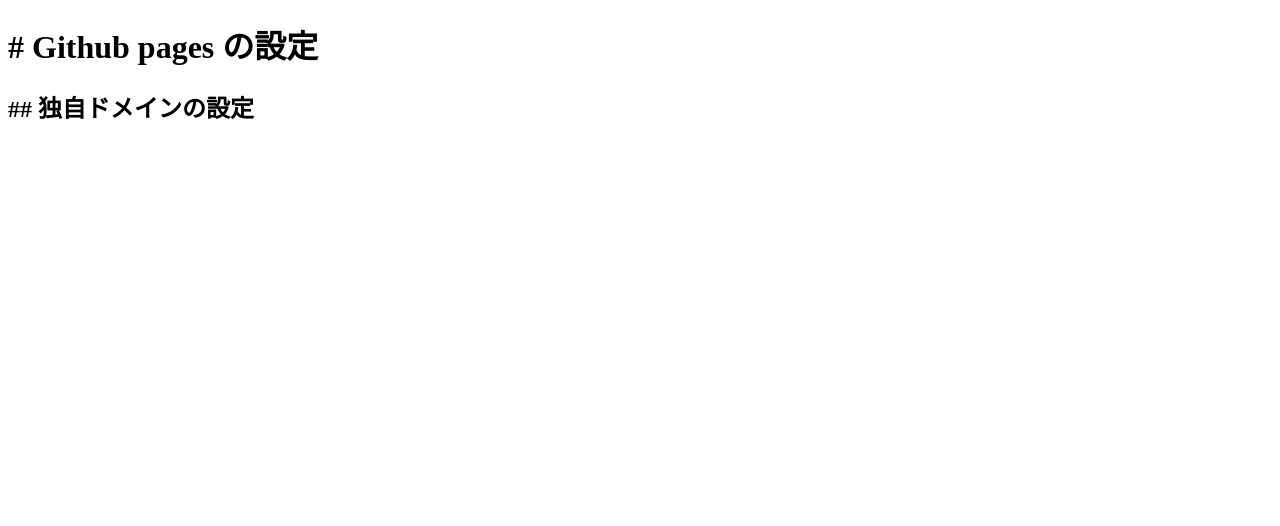
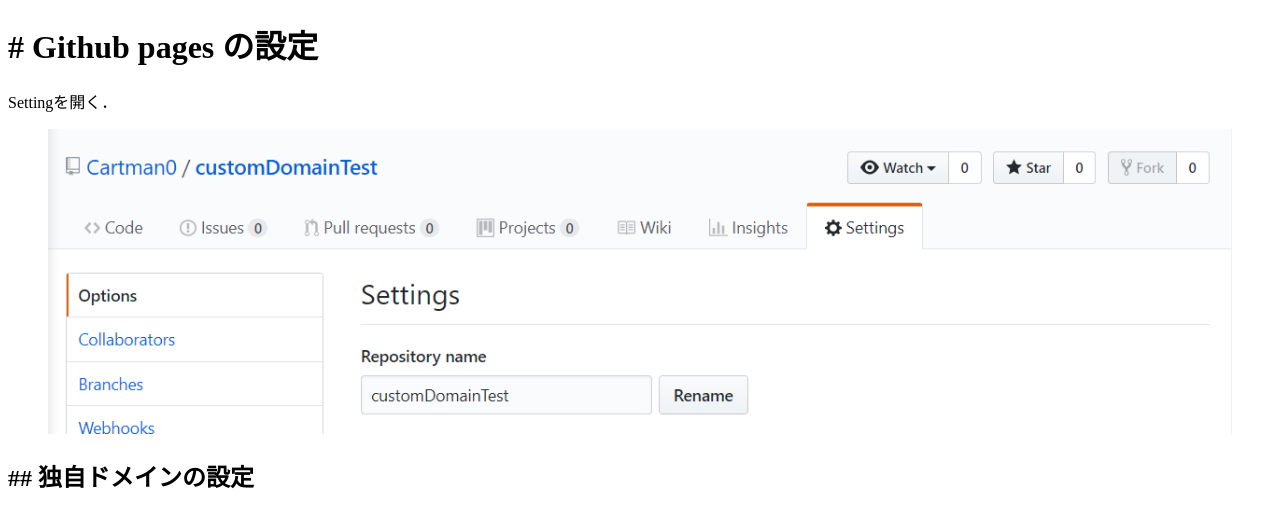
Before and after one commit to Cartman0/customDomainTest, a plain HTML site: page index.html in a window 1280 px wide. Drawn offline with Linux system fonts and the light colour scheme.

Commit message:
insert image.

```diff
--- a/index.html
+++ b/index.html
@@ -5,10 +5,29 @@
     <meta charset="utf-8">
     <meta name="viewport" content="width=device-width, initial-scale=1.0">
     <title>Github pages の設定</title>
+
+    <style>
+        figure {
+            text-align: center;
+        }
+
+        figure>img {
+            max-width: 100%;
+        }
+
+    </style>
 </head>
 
 <body>
     <h1># Github pages の設定</h1>
+    <p>
+        Settingを開く．
+    </p>
+    <figure>
+        <img src="./img/github%20setting.PNG" alt="">
+        <figcaption></figcaption>
+    </figure>
+
     <section>
         <h2>## 独自ドメインの設定</h2>
     </section>
```
